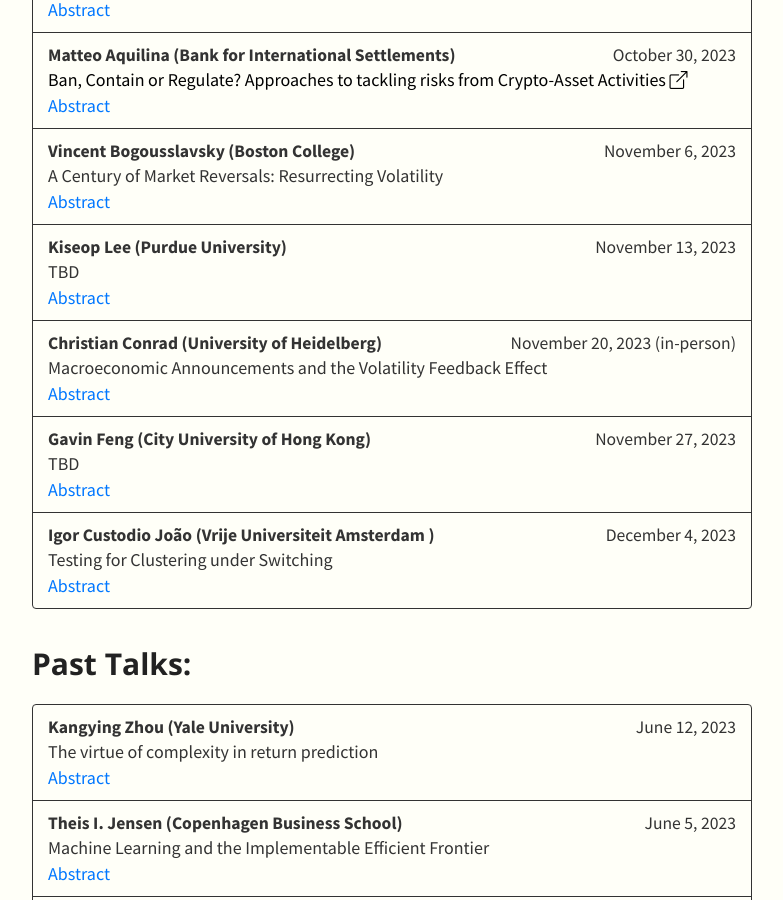
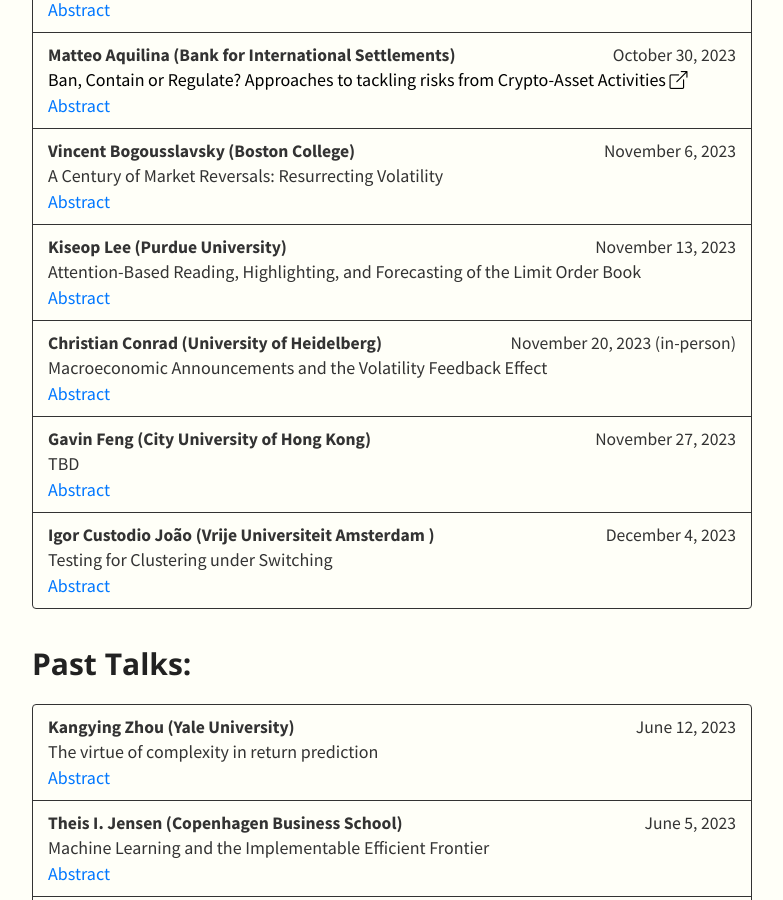
Before and after one commit to SML-Fin/SML-Fin.github.io, a Jekyll site: the page built from index.md, in a window 1280 px wide and 900 px high, scrolled down 654 px. Shown: the whole window, without its empty margins (248-1031 px from the left). Built offline with Jekyll 4.4.1, drawn with Linux system fonts in a browser that asks for light colours; nearby versions of some CDN libraries; our own code applies the rules of GitHub Pages for plain Markdown files.

Commit message:
Update for Kiseop Lee on Nov 13

```diff
--- a/_data/talks.yml
+++ b/_data/talks.yml
@@ -15,8 +15,8 @@
       abstract: Inventory models posit that return autocorrelation is affected by collateral, volume, and expected volatility. We show that daily market autocorrelations are lower on negative return days, consistent with collateral concerns. We use DJIA intraday return data going back to 1933 to obtain more precise volatility estimates and document, unlike previous literature, a strong role of volatility on market autocorrelation. Puzzlingly, anticipated volume, not volume shocks, drive reversals. Sparked by these findings, we construct a liquidity risk factor in accordance with Pastor-Stambaugh (2003) that is volatility, not volume, based. The volatility-based factor is more robust and has a higher risk premium than the volume-based factor.
     - speaker: Kiseop Lee (Purdue University)
       date: November 13, 2023
-      title: TBD
-      abstract: TBD
+      title: Attention-Based Reading, Highlighting, and Forecasting of the Limit Order Book
+      abstract: Managing high-frequency market data has been a challenging task in finance. A limit order book is a collection of orders that a trader intends to place, either to buy or sell at a certain price. Traditional approaches often fall short in forecasting future limit orders because of their high frequency and volume. In this study, we propose a modified attention algorithm to analyze the movement patterns in a limit order book. The enormous amount of data with millisecond time stamps are efficiently examined and processed using an attention module, which highlights important aspects of limit orders. We demonstrate that our modified attention algorithm improves the forecasting accuracy of limit orders.
     - speaker: Christian Conrad (University of Heidelberg)
       date: November 20, 2023 (in-person)
       title: Macroeconomic Announcements and the Volatility Feedback Effect
```
